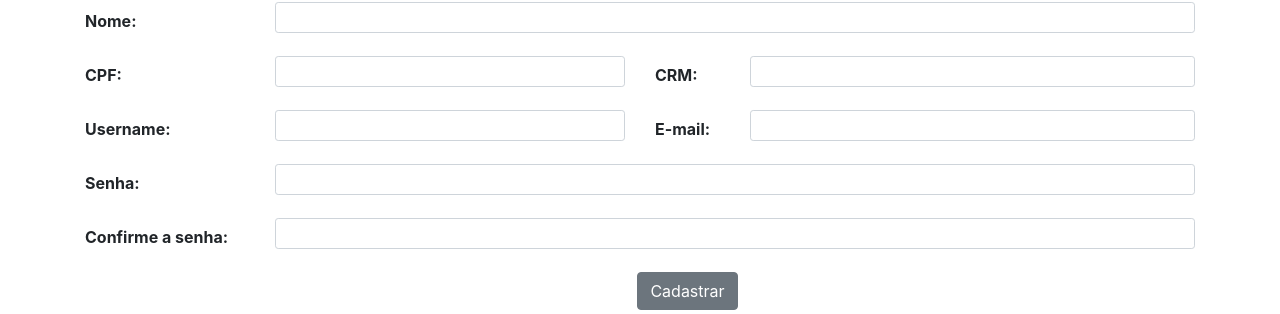
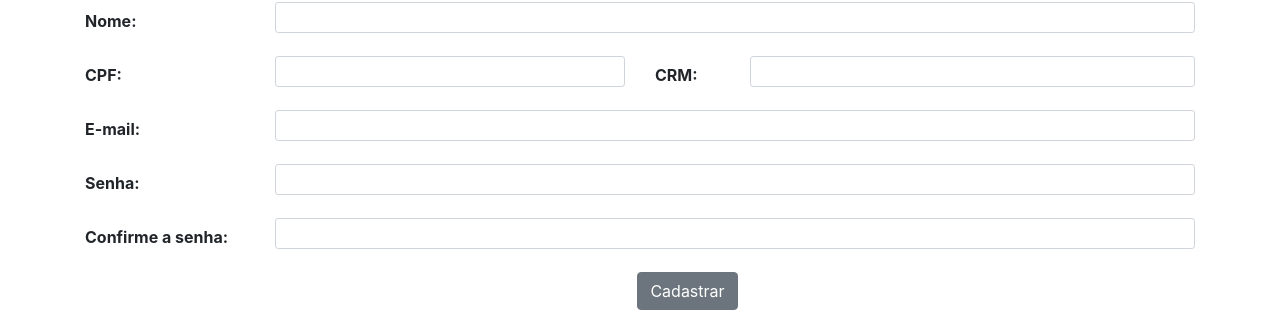
Before and after one commit to BrenoFroes/prontuarioeletronico-2021, a Django app: page /gerenciamento/cadastro-medico in a window 1280 px wide. Shown: the part 230-544 px from the top of the page. Run offline with Django 3.2, Linux system fonts and the light colour scheme; some libraries are stand-ins or nearby versions.

Commit message:
modificando autenticação para email e senha

```diff
--- a/autenticacao/forms.py
+++ b/autenticacao/forms.py
@@ -15,15 +15,11 @@ class UserCreationForm(forms.ModelForm):
                            widget=forms.TextInput(attrs={'class': 'form-control form-control-sm'}),
                            required=True)
 
-    email = forms.CharField(error_messages={'required': 'Campo obrigatório.', },
+    email = forms.EmailField(error_messages={'required': 'Campo obrigatório.', },
                            widget=forms.EmailInput(attrs={'class': 'form-control form-control-sm'}),
                            required=True)
 
     nome = forms.CharField(error_messages={'required': 'Campo obrigatório.', },
-                           widget=forms.TextInput(attrs={'class': 'form-control form-control-sm'}),
-                           required=True)
-
-    username = forms.CharField(error_messages={'required': 'Campo obrigatório.', },
                            widget=forms.TextInput(attrs={'class': 'form-control form-control-sm'}),
                            required=True)
 
@@ -32,7 +28,7 @@ class UserCreationForm(forms.ModelForm):
 
     class Meta:
         model = User
-        fields = ('username', 'email', 'cpf', 'nome', 'crm')
+        fields = ('email', 'cpf', 'nome', 'crm')
 
     def clean_password2(self):
         password1 = self.cleaned_data.get("password1")
@@ -52,7 +48,7 @@ class UserCreationForm(forms.ModelForm):
 class UserChangeForm(forms.ModelForm):
     class Meta:
         model = User
-        fields = ('username', 'password', 'active', 'admin')
+        fields = ('email', 'password', 'active', 'admin')
 
     def clean_password(self):
         return self.initial["password"]
--- a/autenticacao/models.py
+++ b/autenticacao/models.py
@@ -1,11 +1,12 @@
 from django.db import models
 from django.contrib.auth.models import AbstractBaseUser, BaseUserManager
+from django.utils.translation import ugettext_lazy as _
 
 
 class UserManager(BaseUserManager):
-    def create_user(self, username, email, cpf, nome, password=None):
-        if not username:
-            raise ValueError("Usuário precisa ter um username")
+    def create_user(self, email, cpf, nome, password=None):
+        if not email:
+            raise ValueError("Usuário precisa ter um e-mail")
         if not password:
             raise ValueError("Usuário precisa ter uma senha")
         if not nome:
@@ -13,7 +14,6 @@ class UserManager(BaseUserManager):
         if not cpf:
             raise ValueError("Usuário precisa ter um cpf")
         user = self.model(
-            username=username,
             email=self.normalize_email(email),
             cpf=cpf,
             nome=nome,
@@ -22,10 +22,9 @@ class UserManager(BaseUserManager):
         user.save(using=self._db)
         return user
 
-    def create_superuser(self, username, email, cpf, nome, password=None):
+    def create_superuser(self, email, cpf, nome, password=None):
         user = self.create_user(
-            username,
-            email=email,
+            email,
             cpf=cpf,
             nome=nome,
             password=password,
@@ -37,19 +36,19 @@ class UserManager(BaseUserManager):
 
 
 class User(AbstractBaseUser):
-    username = models.CharField(unique=True, max_length=55)
-    email = models.EmailField(unique=True, max_length=55)
+    # email = models.EmailField(unique=True, max_length=55)
+    email = models.EmailField(_('e-mail'), unique=True)
     cpf = models.CharField(unique=True, max_length=11)
     nome = models.CharField(max_length=255)
-    crm = models.CharField(max_length=55, null=True, blank=True)  # codigo apena para medicos
+    crm = models.CharField(max_length=55, null=True, blank=True)  # codigo apenas para medicos
     active = models.BooleanField(default=True)  # pode se logar
     admin = models.BooleanField(default=False)  # superuser
     medico = models.BooleanField(default=False)  # tipos de usuario
     recepcionista = models.BooleanField(default=False)  # tipos de usuario
     staff = models.BooleanField(default=False)
 
-    USERNAME_FIELD = 'username'
-    REQUIRED_FIELDS = ['email', 'cpf', 'nome']
+    USERNAME_FIELD = 'email'
+    REQUIRED_FIELDS = ['cpf', 'nome']
 
     objects = UserManager()
 
--- a/autenticacao/templates/registration/login.html
+++ b/autenticacao/templates/registration/login.html
@@ -20,10 +20,10 @@
                 <div class="container">
                     <form method ="POST" action="{% url 'autenticacao:login' %}" novalidate>
                         <div class="form-group row">
-                            <label for="username" class="col-lg-2 col-form-label">Username: </label>
+                            <label for="email" class="col-lg-2 col-form-label">E-mail: </label>
                             <div class="col-lg-10">
-                                <input type="text" class="form-control" id="username" name="username"
-                                       placeholder="Insira seu username">
+                                <input type="text" class="form-control" id="email" name="username"
+                                       placeholder="Insira seu e-mail">
                                 {% if form.username.errors %}
                                     <div class="alert alert-danger mb-0" style="padding-top: 2px; padding-bottom: 2px;">
                                         {% for error in form.username.errors %}
--- a/gerenciamento/templates/formMedico.html
+++ b/gerenciamento/templates/formMedico.html
@@ -47,20 +47,8 @@
             </div>
         </div>
         <div class="form-group row">
-            <label for="username" class="col-lg-2 col-form-label font-weight-bold">Username: </label>
-            <div class="col-lg-4">
-                {{ form.username }}
-                {% if form.username.errors %}
-                    <div class="alert alert-danger mb-0" style="padding-top: 2px; padding-bottom: 2px;">
-                        {% for error in form.username.errors %}
-                            <small>{{ error }}</small>
-                        {% endfor %}
-                    </div>
-                {% endif %}
-            </div>
-
-            <label for="email" class="col-lg-1 col-form-label font-weight-bold">E-mail: </label>
-            <div class="col-lg-5">
+            <label for="email" class="col-lg-2 col-form-label font-weight-bold">E-mail: </label>
+            <div class="col-lg-10">
                 {{ form.email }}
                 {% if form.cpf.errors %}
                     <div class="alert alert-danger mb-0" style="padding-top: 2px; padding-bottom: 2px;">
```
Also changed, not shown: autenticacao/admin.py (+5 -5 lines), autenticacao/migrations/0001_initial.py, autenticacao/migrations/0002_auto_20200608_1621.py (added), gerenciamento/migrations/0001_initial.py, prontuarioGeriatria/migrations/0001_initial.py.
